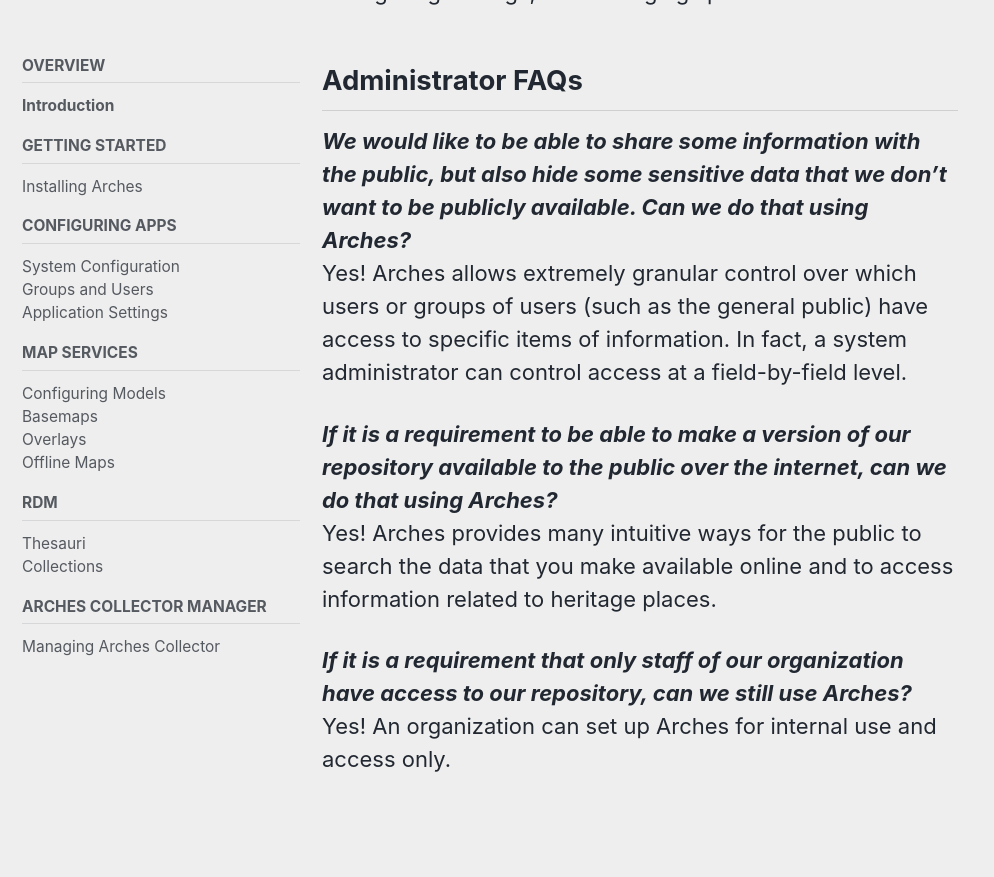
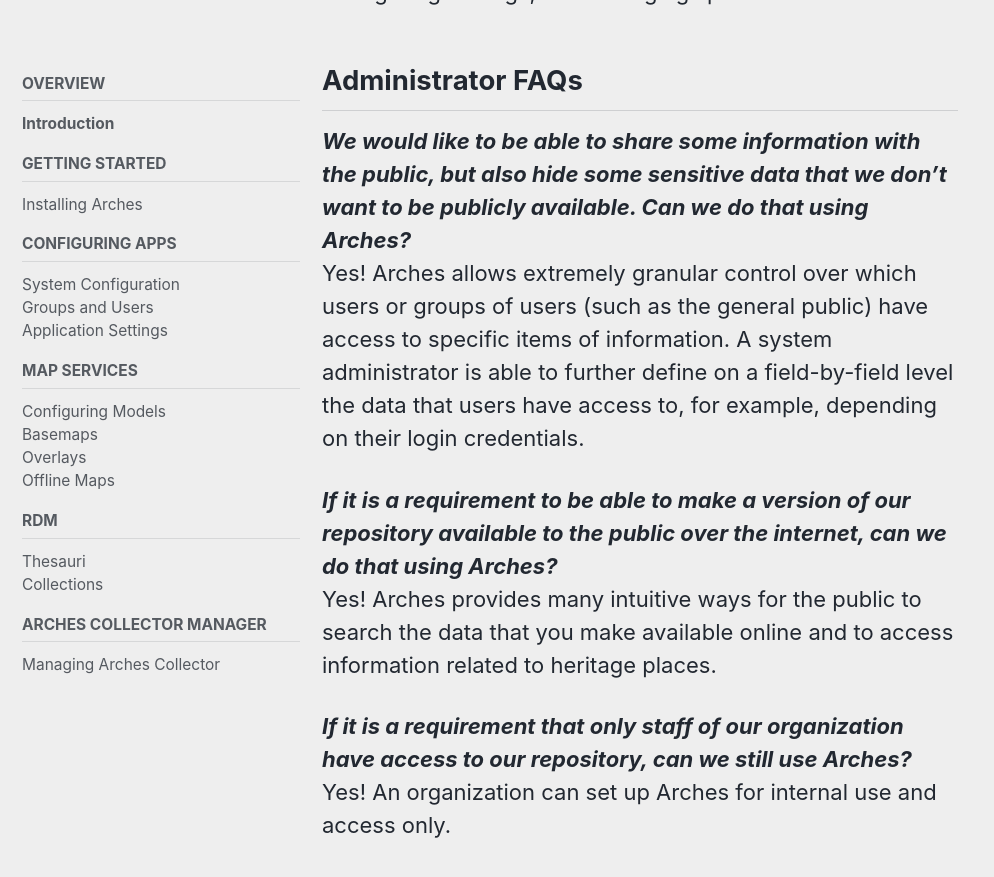
Before and after one commit to fargeo/archesguides, a Jekyll site: the page built from _pages/admin.md, in a window 1280 px wide and 900 px high, scrolled down 849 px. Shown: the top 877 px of the window, without its empty margins (0-994 px from the left). Built offline with Jekyll 4.4.1, drawn with Linux system fonts in a browser that asks for light colours; cached includes are drawn as plain includes; nearby versions of some CDN libraries.

Commit message:
Update admin.md
Add to FAQ

```diff
--- a/_pages/admin.md
+++ b/_pages/admin.md
@@ -23,7 +23,7 @@
 
 ## Administrator FAQs
 ***We would like to be able to share some information with the public, but also hide some sensitive data that we don’t want to be publicly available. Can we do that using Arches?***
-Yes! Arches allows extremely granular control over which users or groups of users (such as the general public) have access to specific items of information. In fact, a system administrator can control access at a field-by-field level.
+Yes! Arches allows extremely granular control over which users or groups of users (such as the general public) have access to specific items of information.  A system administrator is able to further define on a field-by-field level the data that users have access to, for example, depending on their login credentials.
 
 ***If it is a requirement to be able to make a version of our repository available to the public over the internet, can we do that using Arches?***
 Yes! Arches provides many intuitive ways for the public to search the data that you make available online and to access information related to heritage places.
```
